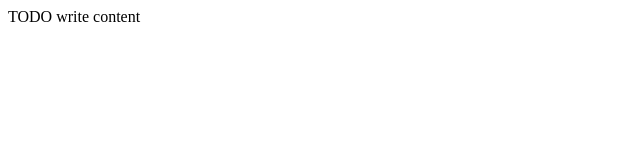
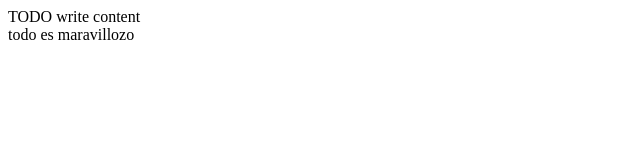
Before and after one commit to armandohuarcaya/Proyecto-1, a plain HTML site: page ProyectoArmando/web/index.html in a window 1280 px wide. Shown: the whole page, without its empty margins (0-640 px from the left). Drawn offline with Linux system fonts and the light colour scheme.

Commit message:
hola mundo

```diff
--- a/ProyectoArmando/web/index.html
+++ b/ProyectoArmando/web/index.html
@@ -12,5 +12,6 @@ and open the template in the editor.
     </head>
     <body>
         <div>TODO write content</div>
+        <div>todo es maravillozo</div>
     </body>
 </html>
```
